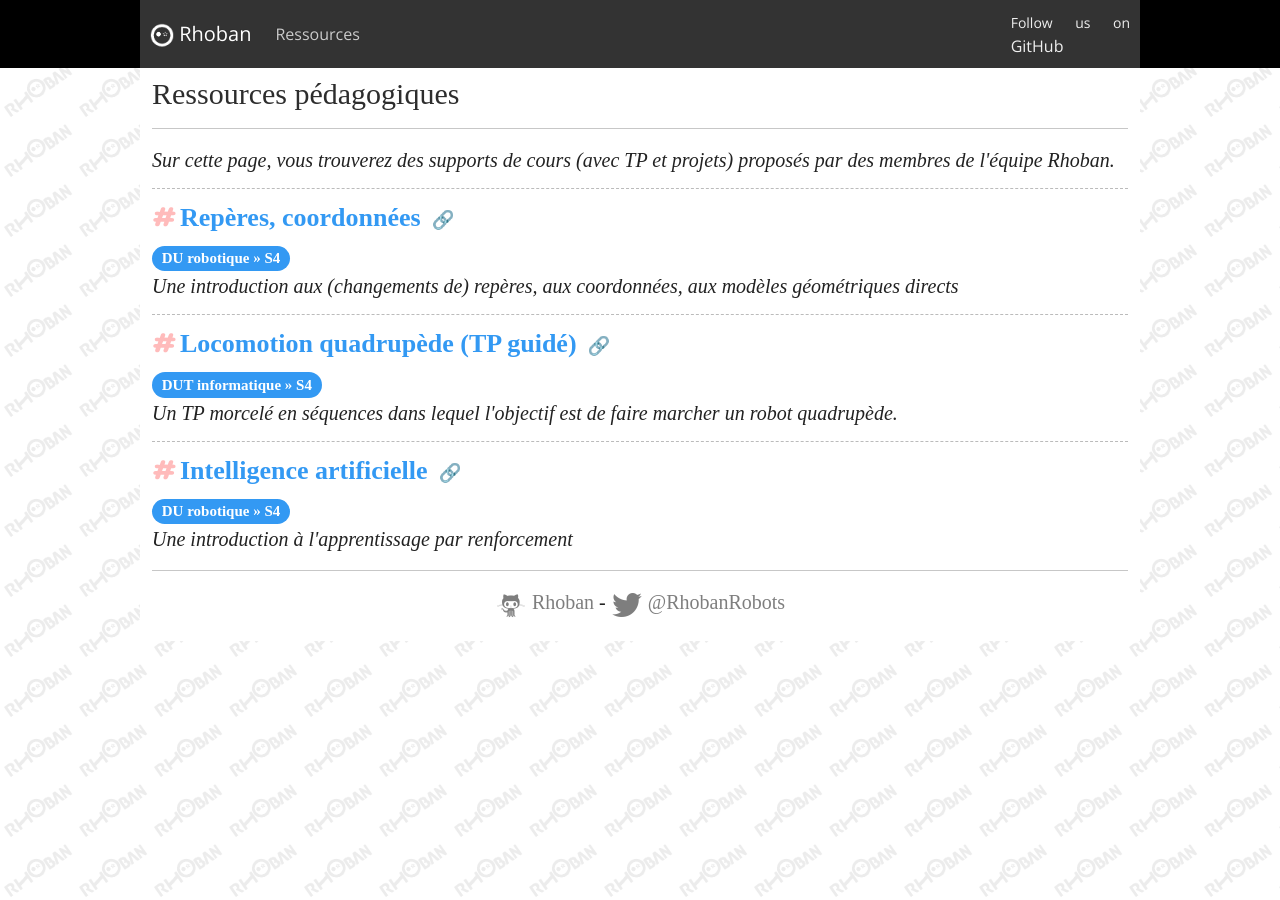
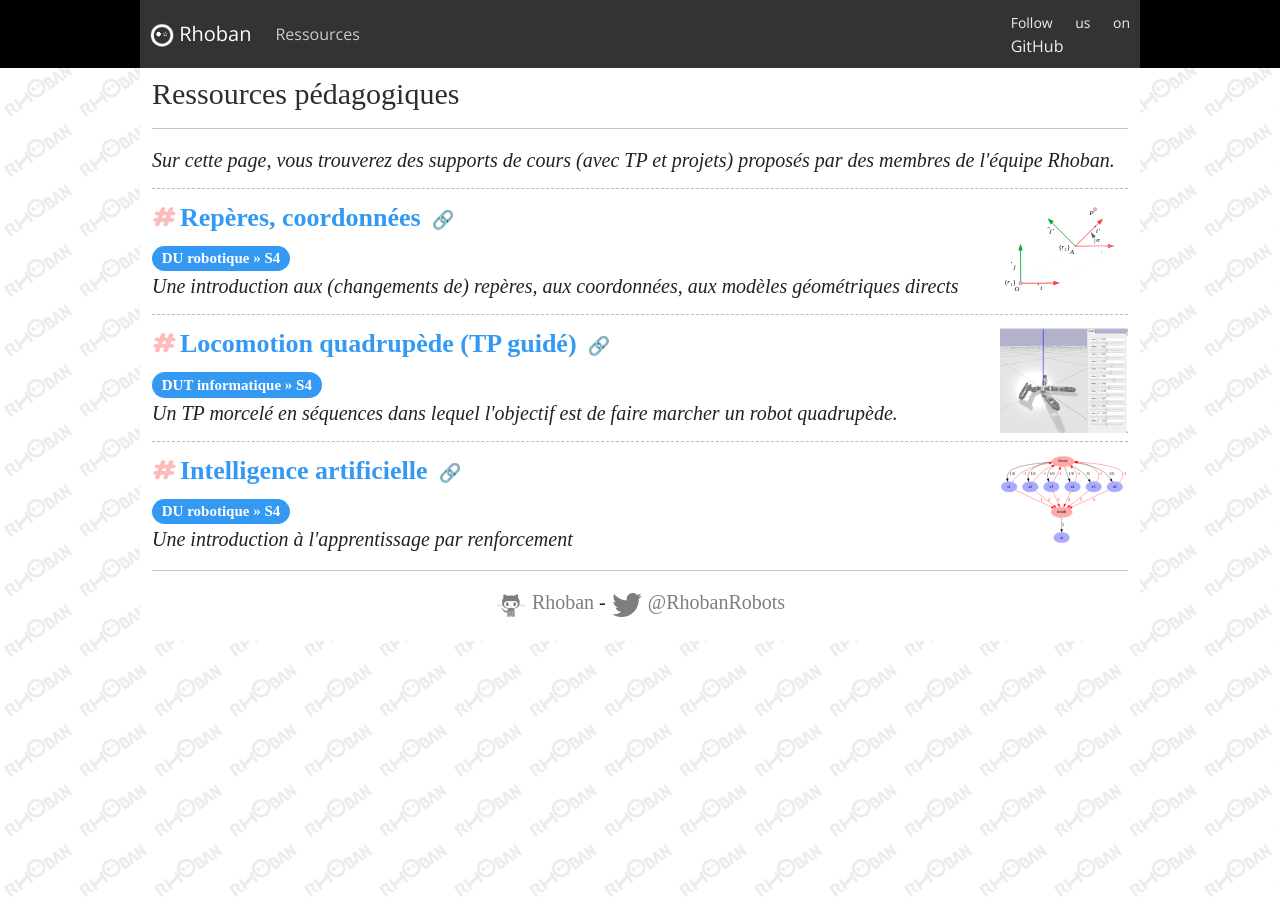
Before and after one commit to Rhoban/rhoban.github.io, a Jekyll site: the page built from index.html, in a window 1280 px wide. Built offline with Jekyll 4.4.1, drawn with Linux system fonts in a browser that asks for light colours; some web fonts are replaced; the list of posts is cut into pages by our own code.

Commit message:
Pictures

```diff
--- a/index.html
+++ b/index.html
@@ -15,6 +15,9 @@
   </em>
 
   <h1>
+    <div class="float-end">
+      <img src="/assets/imgs/changement_repere.svg" width="128" />
+    </div>
     <a href="/reperes/">
       Repères, coordonnées
     </a>
@@ -22,13 +25,16 @@
   <small class="badge bg-info rounded-pill">
     DU robotique &raquo; S4
   </small>
-<br/>
+  <br />
 
   <em>
     Une introduction aux (changements de) repères, aux coordonnées, aux modèles géométriques directs
   </em>
 
   <h1>
+    <div class="float-end">
+      <img src="/assets/imgs/sim.png" width="128" />
+    </div>
     <a href="/quadruped/">
       Locomotion quadrupède (TP guidé)
     </a>
@@ -36,13 +42,16 @@
   <small class="badge bg-info rounded-pill">
     DUT informatique &raquo; S4
   </small>
-<br/>
+  <br />
 
   <em>
     Un TP morcelé en séquences dans lequel l'objectif est de faire marcher un robot quadrupède.
   </em>
 
   <h1>
+    <div class="float-end">
+      <img src="/ia/dice/mdp.svg" width="128" />
+    </div>
     <a href="/ia/">
       Intelligence artificielle
     </a>
@@ -50,7 +59,7 @@
   <small class="badge bg-info rounded-pill">
     DU robotique &raquo; S4
   </small>
-<br/>
+  <br />
 
   <em>
     Une introduction à l'apprentissage par renforcement
```
Lines whose indentation alone changed are shown as unchanged.
